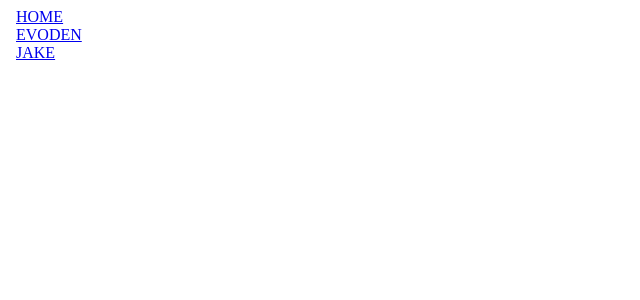
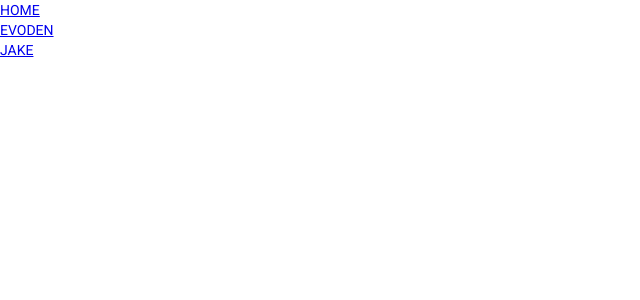
Before and after one commit to Tanmfran/EvoChan, an Angular app: page / in a window 1280 px wide. Shown: the top 300 px of the page, without its empty margins (0-640 px from the left). Built offline with nearby package versions, Linux system fonts and the light colour scheme.

Commit message:
Test; Can revert.

```diff
--- a/angular.json
+++ b/angular.json
@@ -24,6 +24,7 @@
               "src/assets"
             ],
             "styles": [
+              "./node_modules/@angular/material/prebuilt-themes/indigo-pink.css",
               "src/styles.css"
             ],
             "scripts": []
@@ -88,6 +89,7 @@
               "src/assets"
             ],
             "styles": [
+              "./node_modules/@angular/material/prebuilt-themes/indigo-pink.css",
               "src/styles.css"
             ],
             "scripts": []
@@ -119,6 +121,7 @@
           }
         }
       }
-    }},
+    }
+  },
   "defaultProject": "EvoChan"
 }
--- a/package.json
+++ b/package.json
@@ -12,10 +12,12 @@
   "private": true,
   "dependencies": {
     "@angular/animations": "~9.0.1",
+    "@angular/cdk": "^9.2.4",
     "@angular/common": "~9.0.1",
     "@angular/compiler": "~9.0.1",
     "@angular/core": "~9.0.1",
     "@angular/forms": "~9.0.1",
+    "@angular/material": "^9.2.4",
     "@angular/platform-browser": "~9.0.1",
     "@angular/platform-browser-dynamic": "~9.0.1",
     "@angular/router": "~9.0.1",
--- a/src/app/app.module.ts
+++ b/src/app/app.module.ts
@@ -5,6 +5,8 @@
 import { EvoComponent } from './evo/evo.component';
 import {appRoutingModule} from './app.routing';
 import { JakeComponent } from './jake/jake.component';
+import { NoopAnimationsModule } from '@angular/platform-browser/animations';
+import { MatSidenavModule } from '@angular/material/sidenav';
 
 @NgModule({
   declarations: [
@@ -14,7 +16,9 @@
   ],
   imports: [
     BrowserModule,
-    appRoutingModule
+    appRoutingModule,
+    NoopAnimationsModule,
+    MatSidenavModule
   ],
   providers: [],
   bootstrap: [AppComponent]
--- a/src/index.html
+++ b/src/index.html
@@ -6,8 +6,10 @@
   <base href="/">
   <meta name="viewport" content="width=device-width, initial-scale=1">
   <link rel="icon" type="image/x-icon" href="favicon.ico">
+  <link href="https://fonts.googleapis.com/css?family=Roboto:300,400,500&display=swap" rel="stylesheet">
+  <link href="https://fonts.googleapis.com/icon?family=Material+Icons" rel="stylesheet">
 </head>
-<body>
+<body class="mat-typography">
   <app-root></app-root>
 </body>
 </html>
--- a/src/styles.css
+++ b/src/styles.css
@@ -1 +1,4 @@
 /* You can add global styles to this file, and also import other style files */
+
+html, body { height: 100%; }
+body { margin: 0; font-family: Roboto, "Helvetica Neue", sans-serif; }
```
Also changed, not shown: 1 other file (tests, documents, lock files or other folders).
